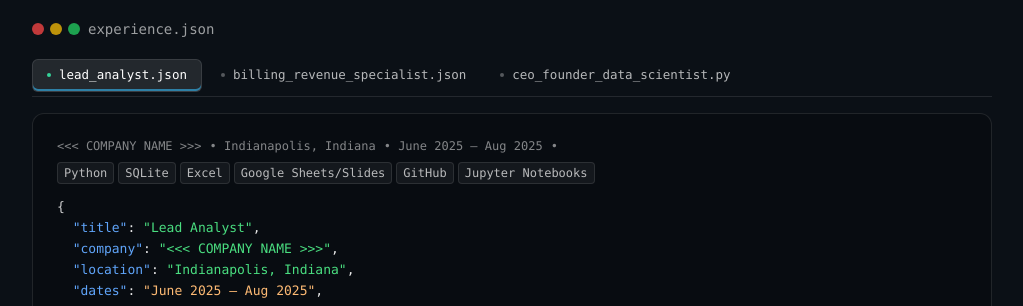
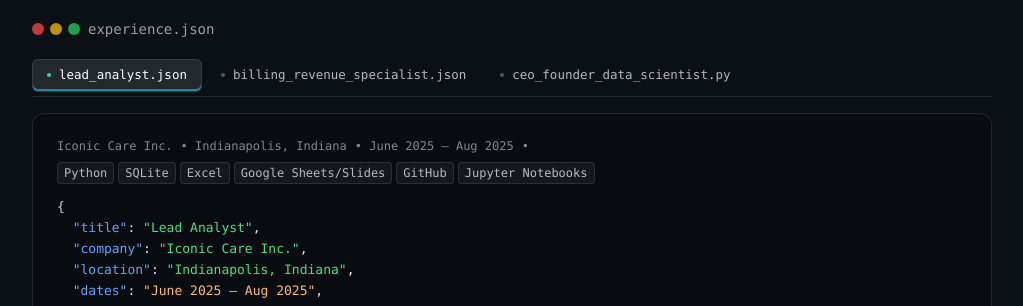
Before and after one commit to CanyenPalmer/PortfolioBasics, a Next.js app: page / in a window 1280 px wide. Shown: the part 920-1226 px from the top of the page, without its empty margins (128-1151 px from the left). Built offline with nearby package versions, Linux system fonts and the light colour scheme.

Commit message:
Update Experience.tsx

```diff
--- a/src/components/Experience.tsx
+++ b/src/components/Experience.tsx
@@ -28,7 +28,7 @@ const EXPERIENCES: ExperienceItem[] = [
   {
     id: "lead_analyst",
     title: "Lead Analyst",
-    company: "<<< COMPANY NAME >>>",
+    company: "Iconic Care Inc.",
     location: "Indianapolis, Indiana",
     dates: "June 2025 – Aug 2025",
     tech: [
```
